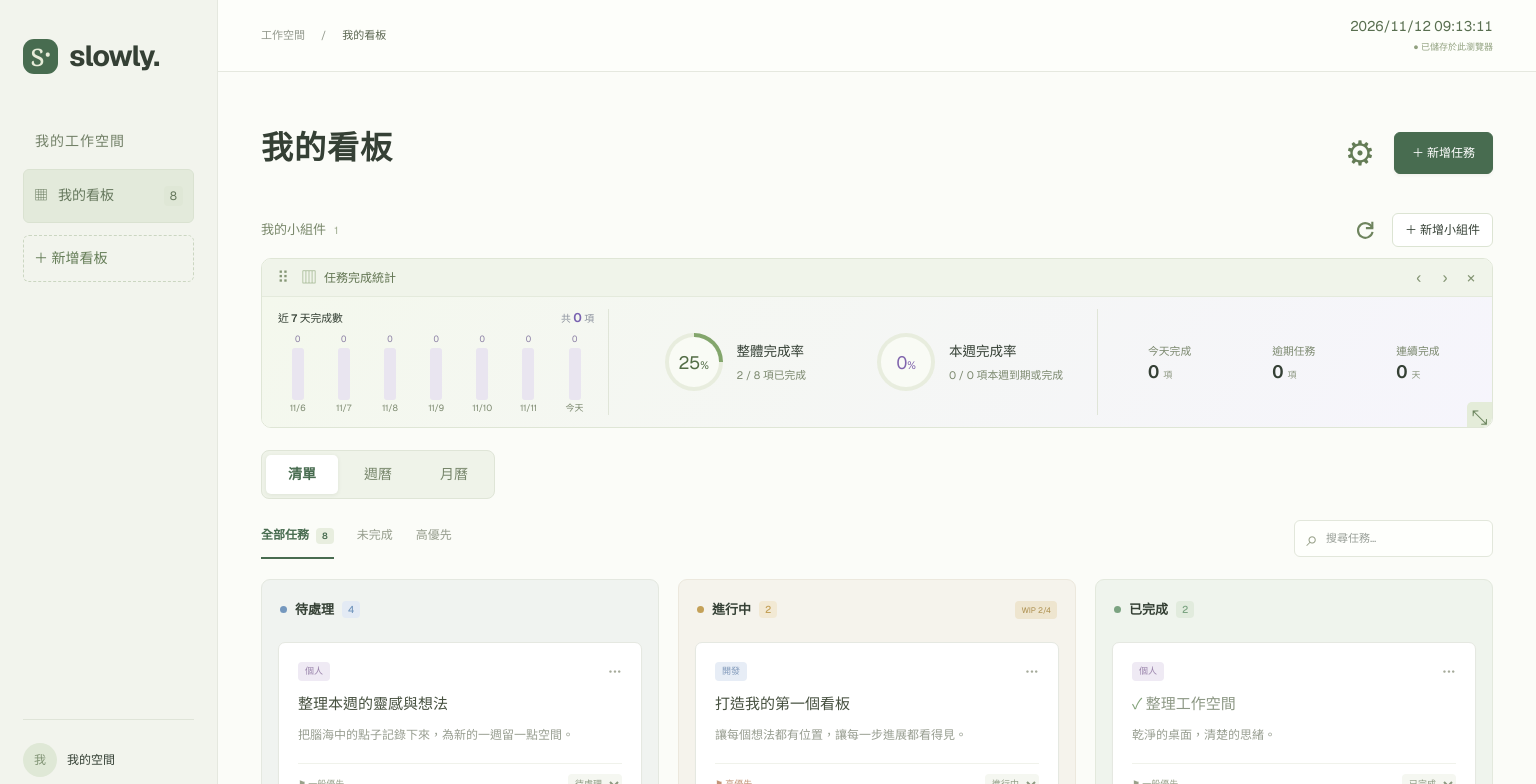
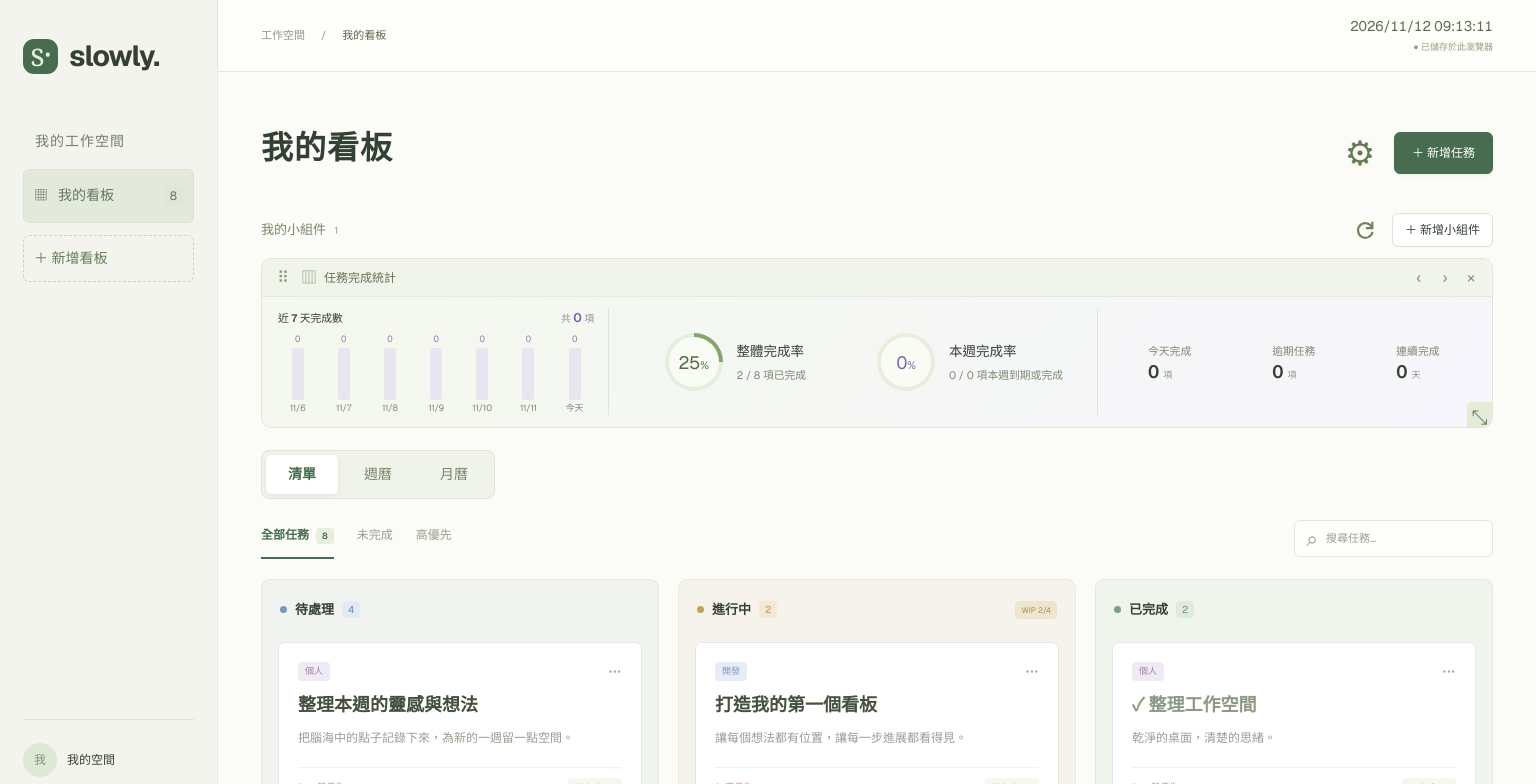
Before and after one commit to wucheng930628/TodoListusenext.js, a Next.js app: page / in a window 1536 px wide. Shown: the top 784 px of the page. Built offline with nearby package versions, Linux system fonts and the light colour scheme.

Commit message:
style: 放大並加粗任務名稱，強化卡片資訊層級

```diff
--- a/src/app/globals.css
+++ b/src/app/globals.css
@@ -617,9 +617,9 @@ h1 span {
   background:none;
   text-align:left;
   padding:0;
-  font-size:13px;
-  line-height:1.7;
-  font-weight:550;
+  font-size:17px;
+  line-height:1.6;
+  font-weight:600;
   color:#46503f;
   overflow-wrap:anywhere
 }
@@ -868,7 +868,7 @@ form textarea {
     padding:19px
   }
   .task-title {
-    font-size:15px
+    font-size:18px
   }
   .task-card p {
     font-size:12px
```
